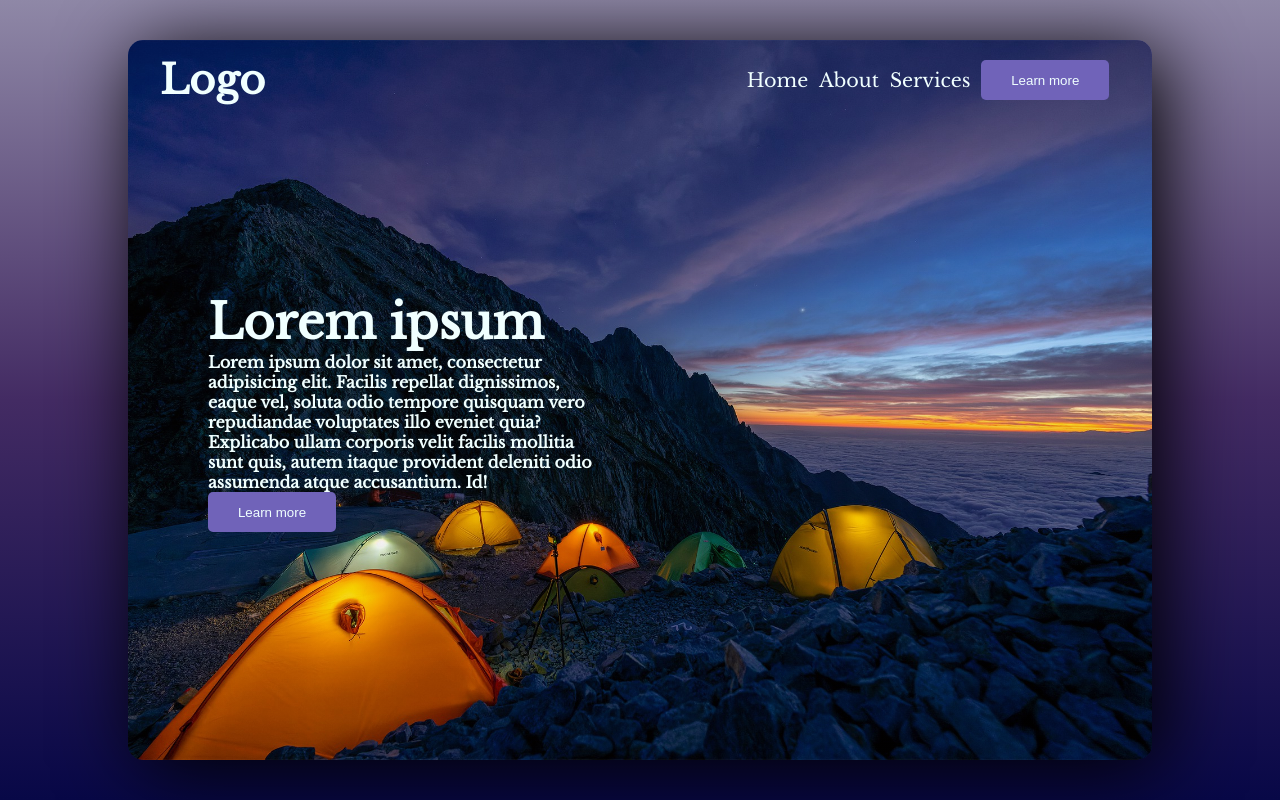
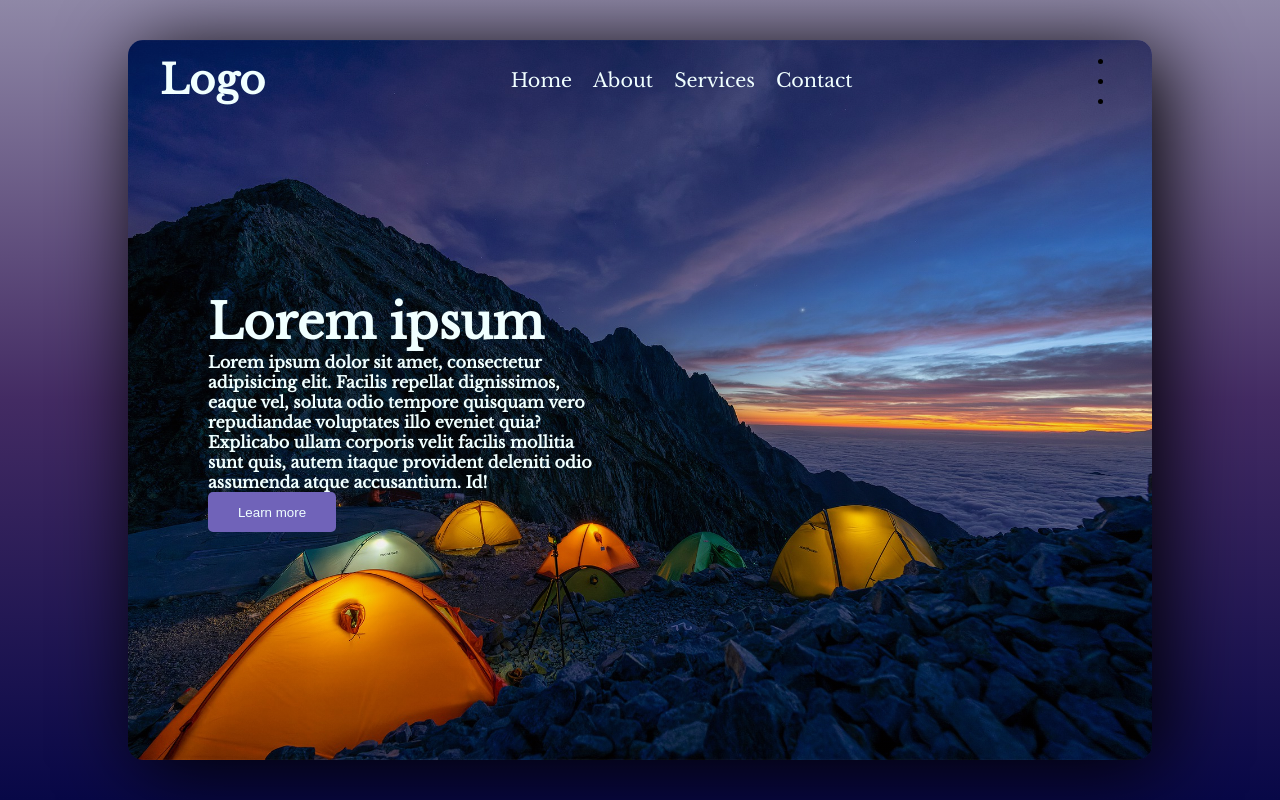
Before and after one commit to Ljusaj123/Landing-page, a React (Create React App) app: page / in a window 1280 px wide. Built offline with nearby package versions, Linux system fonts and the light colour scheme.

Commit message:
useState for showing navbar, button in navbar deleted

```diff
--- a/src/App.js
+++ b/src/App.js
@@ -1,4 +1,14 @@
+import React ,{useState} from "react";
+
 function App() {
+
+  const [navbar, setNavbar]=useState(false);
+
+  const showNavbar = () =>{
+    setNavbar(prev => !prev);
+
+  }
+
   return (
     <div className="landing-page">
       <div className="landing-page-container">
@@ -7,12 +17,17 @@ function App() {
             <div className="logo-container">
               <h1>Logo</h1>
             </div>
-            <nav className="navbar-menu-container">
+            <nav className={navbar ? "navbar-menu-container active" : "navbar-menu-container"}>
               <li className="navbar-links"><a href="#" className="navbar-items">Home</a></li>
               <li className="navbar-links"><a href="#" className="navbar-items">About</a></li>
               <li className="navbar-links"><a href="#" className="navbar-items">Services</a></li>
-              <button className="btn">Learn more</button>
+              <li className="navbar-links"><a href="#" className="navbar-items">Contact</a></li>
             </nav>
+            <div className="navbar-hamburger" onClick={showNavbar}>
+					    <li className={navbar ? "navbar-hamburger-line open" : "navbar-hamburger-line" }></li>
+					    <li className={navbar ? "navbar-hamburger-line open" : "navbar-hamburger-line" }></li>
+					    <li className={navbar ? "navbar-hamburger-line open" : "navbar-hamburger-line" }></li>
+				    </div>
           </div>
         </header>
         <main className="main">
```
